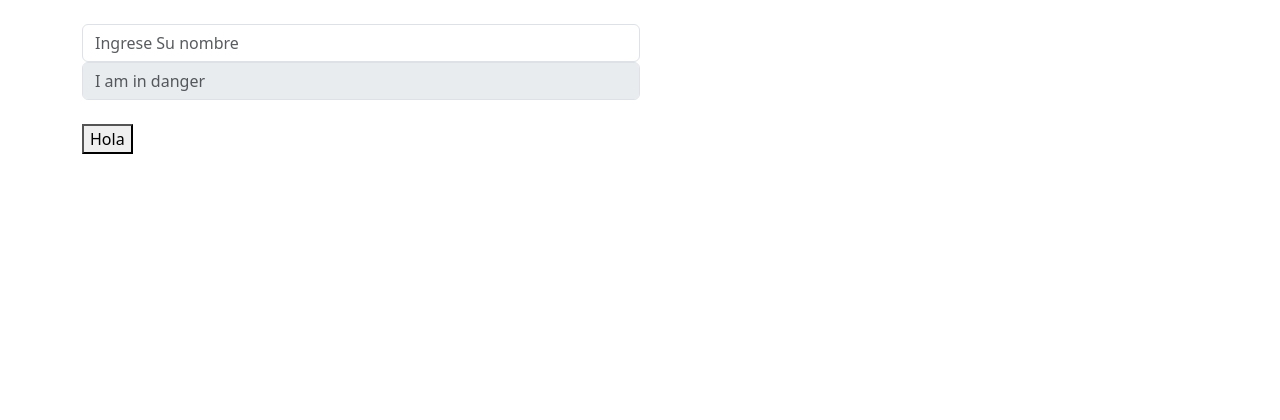
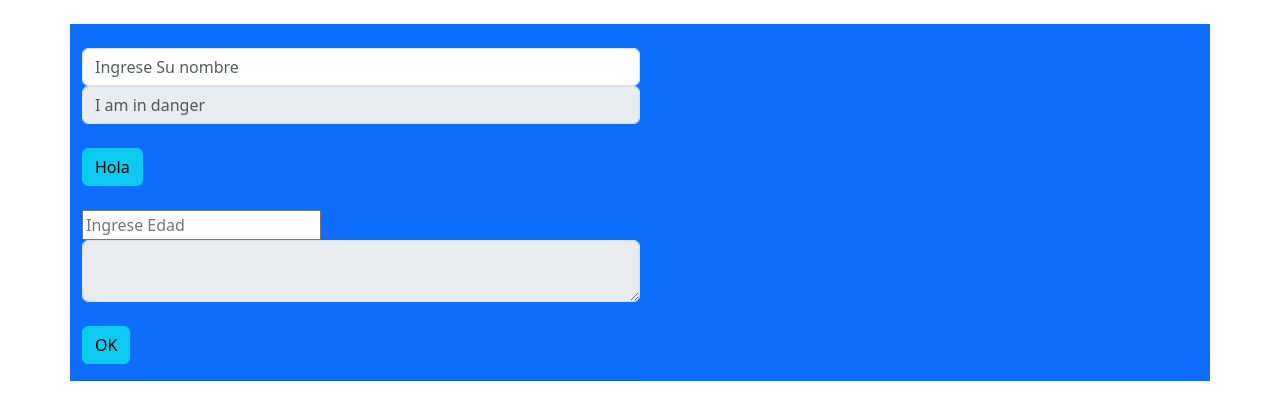
Before and after one commit to TioPig/Programacion_web, a plain HTML site: page index.html in a window 1280 px wide. Drawn offline with nearby package versions, Linux system fonts and the light colour scheme.

Commit message:
clase 22/4

```diff
--- a/index.html
+++ b/index.html
@@ -11,21 +11,31 @@
 
 <body>
     <br>
-    <div class="container">
+    <div class="container bg-primary">
         <div class="col-6">
+            <br>
             <input type="text" id="nombre" class="form-control" placeholder="Ingrese Su nombre">
             <fieldset disabled>
                 <input type="text" id="nono" placeholder="I am in danger" class="form-control">
             </fieldset>
             <br>
-            <button onclick="saludoP()">Hola</button>
+            <button onclick="saludoP()" class="btn btn-info">Hola</button>
+        </div>
+
+        <br>
+
+        <div class="col-6">
+            <input type="text" id="edad" placeholder="Ingrese Edad" onchange="mostrarEdad()">
+            <fieldset disabled="disabled">
+                <textarea class="form-control" placeholder="" id="resedad"></textarea>
+            </fieldset>
+            <br>
+            <button class="btn btn-info">
+                OK
+            </button>
+            <hr>
         </div>
     </div>
-
-    <br>
-
-
-
     <script src="index.js"></script>
     <script src="https://cdn.jsdelivr.net/npm/bootstrap@5.3.0-alpha3/dist/js/bootstrap.bundle.min.js" integrity="sha384-ENjdO4Dr2bkBIFxQpeoTz1HIcje39Wm4jDKdf19U8gI4ddQ3GYNS7NTKfAdVQSZe" crossorigin="anonymous"></script>
 </body>
--- a/index.js
+++ b/index.js
@@ -16,3 +16,21 @@ function saludoP(){
 
     document.getElementById("nono").value = mensaje;
 }
+
+function mostrarEdad(){
+    let edad = document.getElementById("edad");
+
+    let mensaje = "La edad es " + edad.value;
+
+    document.getElementById("resedad").innerHTML = mensaje;
+}
+
+
+// let boton = document.getElementById("apretame");
+
+// boton.addEventListener(
+//     `click`,
+//     function(){
+//         alert("me apretaste")
+//     }
+// )
```
